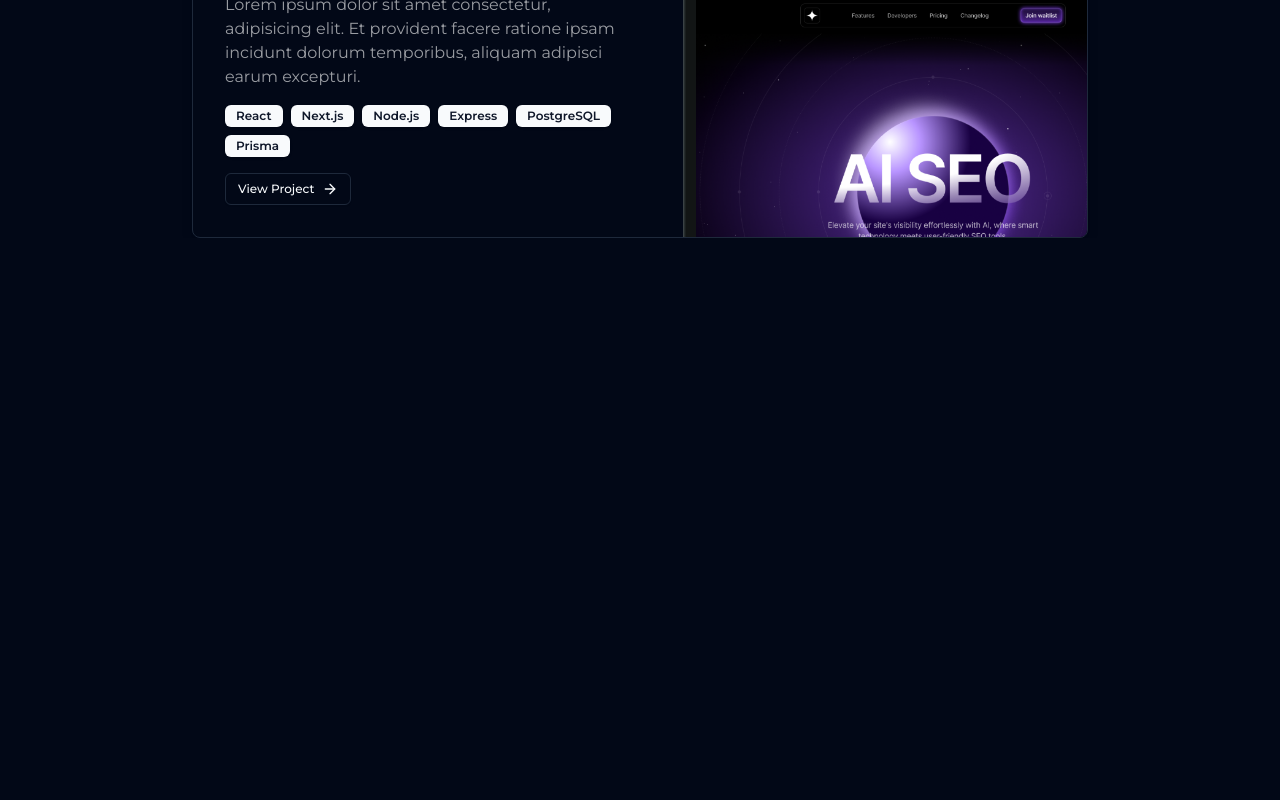
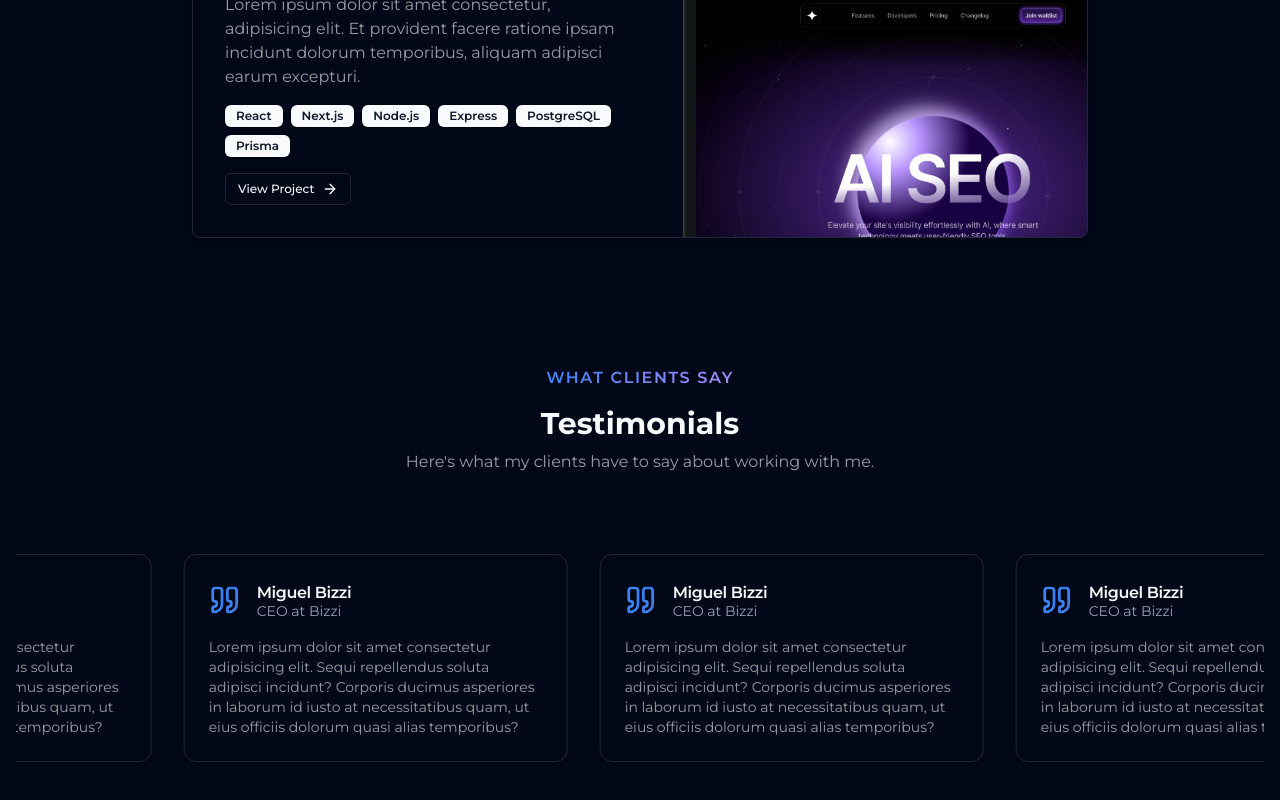
Before and after one commit to MiguelBizzi/PortifolioBizzi, a Next.js app: page / in a window 1280 px wide. Shown: the part 1768-2568 px from the top of the page. Before the commit the page ends 2006 px from the top, so only its background shows below. Built offline with nearby package versions, Linux system fonts and the light colour scheme.

Commit message:
feat: add testimonials section

```diff
--- a/src/app/page.tsx
+++ b/src/app/page.tsx
@@ -1,11 +1,13 @@
 import HeroSection from '@/components/hero/hero-section'
 import ProjectsSection from '@/components/projects/projects-section'
+import TestimonialsSection from '@/components/testimonials/testimonials-section'
 
 export default function Home() {
   return (
     <div>
       <HeroSection />
       <ProjectsSection />
+      <TestimonialsSection />
     </div>
   )
 }
--- /dev/null
+++ b/src/components/testimonials/testimonial-card.tsx
@@ -0,0 +1,24 @@
+import { Quote } from 'lucide-react'
+import { Card, CardContent, CardDescription, CardHeader, CardTitle } from '../ui/card'
+
+export default function TestimonialCard() {
+  return (
+    <Card className="max-w-sm transition-all hover:rotate-3 hover:scale-105">
+      <CardHeader className="flex-row items-center space-x-4 pb-0">
+        <Quote className="h-8 w-8 text-blue-500" />
+
+        <div>
+          <CardTitle>Miguel Bizzi</CardTitle>
+          <CardDescription>CEO at Bizzi</CardDescription>
+        </div>
+      </CardHeader>
+      <CardContent className="mt-4 text-sm dark:text-white/60">
+        <p>
+          Lorem ipsum dolor sit amet consectetur adipisicing elit. Sequi repellendus soluta adipisci
+          incidunt? Corporis ducimus asperiores in laborum id iusto at necessitatibus quam, ut eius
+          officiis dolorum quasi alias temporibus?
+        </p>
+      </CardContent>
+    </Card>
+  )
+}
--- /dev/null
+++ b/src/components/testimonials/testimonials-section.tsx
@@ -0,0 +1,41 @@
+'use client'
+
+import { useSectionInView } from '@/hooks/section-in-view'
+import TestimonialCard from './testimonial-card'
+import { Fragment } from 'react'
+
+export default function TestimonialsSection() {
+  const { ref } = useSectionInView('Testimonials')
+
+  return (
+    <div id="testimonials" className="my-32 px-4" ref={ref}>
+      <div className="mx-auto max-w-lg text-center">
+        <div className="flex justify-center">
+          <p className="bg-gradient-to-r from-blue-500 to-violet-400 bg-clip-text font-semibold uppercase tracking-widest text-transparent">
+            What clients say
+          </p>
+        </div>
+        <h2 className="mt-4 text-3xl font-bold">Testimonials</h2>
+        <p className="mt-2 dark:text-white/60">
+          Here's what my clients have to say about working with me.
+        </p>
+      </div>
+
+      <div className="mx-auto mt-16 max-w-screen-xl space-y-8 sm:mt-20">
+        <div className="[mask-image:linear-gradient(to_right, transparent, black_10%)] -my-4 flex overflow-x-clip py-4">
+          <div className="animate-infinite-slider group flex flex-none gap-8 [animation-duration:30s] hover:[animation-play-state:paused]">
+            {[
+              ...new Array(2).fill(0).map((_, index) => (
+                <Fragment key={index}>
+                  <TestimonialCard />
+                  <TestimonialCard />
+                  <TestimonialCard />
+                </Fragment>
+              )),
+            ]}
+          </div>
+        </div>
+      </div>
+    </div>
+  )
+}
--- /dev/null
+++ b/src/components/ui/card.tsx
@@ -0,0 +1,76 @@
+import * as React from "react"
+
+import { cn } from "@/lib/utils"
+
+const Card = React.forwardRef<
+  HTMLDivElement,
+  React.HTMLAttributes<HTMLDivElement>
+>(({ className, ...props }, ref) => (
+  <div
+    ref={ref}
+    className={cn(
+      "rounded-xl border bg-card text-card-foreground shadow",
+      className
+    )}
+    {...props}
+  />
+))
+Card.displayName = "Card"
+
+const CardHeader = React.forwardRef<
+  HTMLDivElement,
+  React.HTMLAttributes<HTMLDivElement>
+>(({ className, ...props }, ref) => (
+  <div
+    ref={ref}
+    className={cn("flex flex-col space-y-1.5 p-6", className)}
+    {...props}
+  />
+))
+CardHeader.displayName = "CardHeader"
+
+const CardTitle = React.forwardRef<
+  HTMLParagraphElement,
+  React.HTMLAttributes<HTMLHeadingElement>
+>(({ className, ...props }, ref) => (
+  <h3
+    ref={ref}
+    className={cn("font-semibold leading-none tracking-tight", className)}
+    {...props}
+  />
+))
+CardTitle.displayName = "CardTitle"
+
+const CardDescription = React.forwardRef<
+  HTMLParagraphElement,
+  React.HTMLAttributes<HTMLParagraphElement>
+>(({ className, ...props }, ref) => (
+  <p
+    ref={ref}
+    className={cn("text-sm text-muted-foreground", className)}
+    {...props}
+  />
+))
+CardDescription.displayName = "CardDescription"
+
+const CardContent = React.forwardRef<
+  HTMLDivElement,
+  React.HTMLAttributes<HTMLDivElement>
+>(({ className, ...props }, ref) => (
+  <div ref={ref} className={cn("p-6 pt-0", className)} {...props} />
+))
+CardContent.displayName = "CardContent"
+
+const CardFooter = React.forwardRef<
+  HTMLDivElement,
+  React.HTMLAttributes<HTMLDivElement>
+>(({ className, ...props }, ref) => (
+  <div
+    ref={ref}
+    className={cn("flex items-center p-6 pt-0", className)}
+    {...props}
+  />
+))
+CardFooter.displayName = "CardFooter"
+
+export { Card, CardHeader, CardFooter, CardTitle, CardDescription, CardContent }
--- a/src/lib/constants/links.ts
+++ b/src/lib/constants/links.ts
@@ -8,6 +8,10 @@ export const links = [
     slug: '#projects',
   },
   {
+    name: 'Testimonials',
+    slug: '#testimonials',
+  },
+  {
     name: 'Skills',
     slug: '#skills',
   },
--- a/tailwind.config.ts
+++ b/tailwind.config.ts
@@ -1,11 +1,11 @@
-import type { Config } from "tailwindcss";
+import type { Config } from 'tailwindcss'
 
 const config: Config = {
-    darkMode: ["class"],
+  darkMode: ['class'],
   content: [
-    "./src/pages/**/*.{js,ts,jsx,tsx,mdx}",
-    "./src/components/**/*.{js,ts,jsx,tsx,mdx}",
-    "./src/app/**/*.{js,ts,jsx,tsx,mdx}",
+    './src/pages/**/*.{js,ts,jsx,tsx,mdx}',
+    './src/components/**/*.{js,ts,jsx,tsx,mdx}',
+    './src/app/**/*.{js,ts,jsx,tsx,mdx}',
   ],
   theme: {
     extend: {
@@ -14,31 +14,31 @@ const config: Config = {
         foreground: 'hsl(var(--foreground))',
         card: {
           DEFAULT: 'hsl(var(--card))',
-  				foreground: 'hsl(var(--card-foreground))'
+          foreground: 'hsl(var(--card-foreground))',
         },
         popover: {
           DEFAULT: 'hsl(var(--popover))',
-  				foreground: 'hsl(var(--popover-foreground))'
+          foreground: 'hsl(var(--popover-foreground))',
         },
         primary: {
           DEFAULT: 'hsl(var(--primary))',
-  				foreground: 'hsl(var(--primary-foreground))'
+          foreground: 'hsl(var(--primary-foreground))',
         },
         secondary: {
           DEFAULT: 'hsl(var(--secondary))',
-  				foreground: 'hsl(var(--secondary-foreground))'
+          foreground: 'hsl(var(--secondary-foreground))',
         },
         muted: {
           DEFAULT: 'hsl(var(--muted))',
-  				foreground: 'hsl(var(--muted-foreground))'
+          foreground: 'hsl(var(--muted-foreground))',
         },
         accent: {
           DEFAULT: 'hsl(var(--accent))',
-  				foreground: 'hsl(var(--accent-foreground))'
+          foreground: 'hsl(var(--accent-foreground))',
         },
         destructive: {
           DEFAULT: 'hsl(var(--destructive))',
-  				foreground: 'hsl(var(--destructive-foreground))'
+          foreground: 'hsl(var(--destructive-foreground))',
         },
         border: 'hsl(var(--border))',
         input: 'hsl(var(--input))',
@@ -48,16 +48,27 @@ const config: Config = {
           '2': 'hsl(var(--chart-2))',
           '3': 'hsl(var(--chart-3))',
           '4': 'hsl(var(--chart-4))',
-  				'5': 'hsl(var(--chart-5))'
-  			}
+          '5': 'hsl(var(--chart-5))',
+        },
       },
       borderRadius: {
         lg: 'var(--radius)',
         md: 'calc(var(--radius) - 2px)',
-  			sm: 'calc(var(--radius) - 4px)'
+        sm: 'calc(var(--radius) - 4px)',
+      },
+      animation: {
+        ['infinite-slider']: 'infiniteSlider 20s linear infinite',
+      },
+      keyframes: {
+        infiniteSlider: {
+          '0%': { transform: 'translateX(0)' },
+          '100%': {
+            transform: 'translateX(calc(-250px * 5))',
+          },
+        },
+      },
+    },
+  },
+  plugins: [require('tailwindcss-animate')],
 }
-  	}
-  },
-  plugins: [require("tailwindcss-animate")],
-};
-export default config;
+export default config
```
Lines whose indentation alone changed are shown as unchanged.
